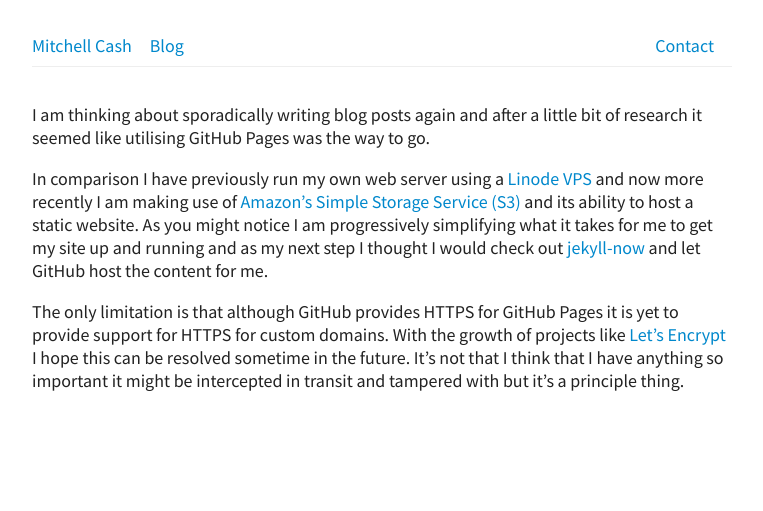
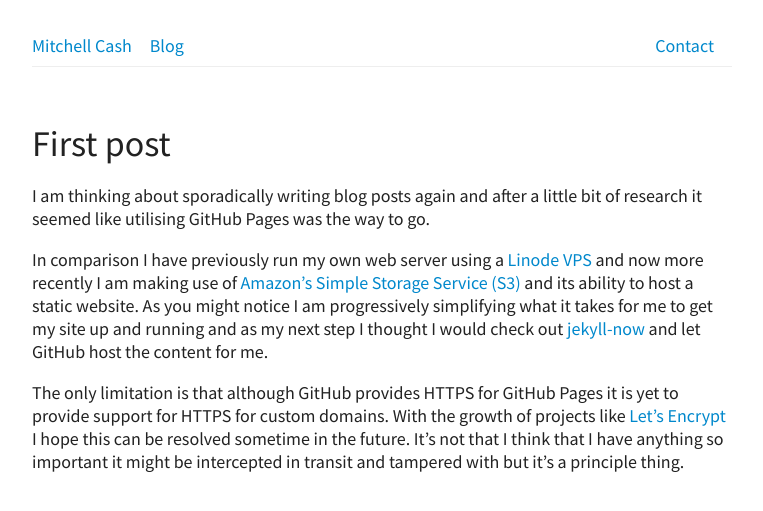
Before and after one commit to MitchellCash/mitchellcash.com, a Jekyll site: the page built from _posts/2016-09-04-first-post.markdown, in a window 1280 px wide. Shown: the top 511 px of the page, without its empty margins (258-1021 px from the left). Built offline with Jekyll 4.4.1, drawn with Linux system fonts in a browser that asks for light colours.

Commit message:
Add missing page title to first post

```diff
--- a/_posts/2016-09-04-first-post.markdown
+++ b/_posts/2016-09-04-first-post.markdown
@@ -2,6 +2,8 @@
 layout: default
 title: First post
 ---
+
+# {{ page.title }}
 
 I am thinking about sporadically writing blog posts again and after a little bit of research it seemed like utilising GitHub Pages was the way to go.
 
```
